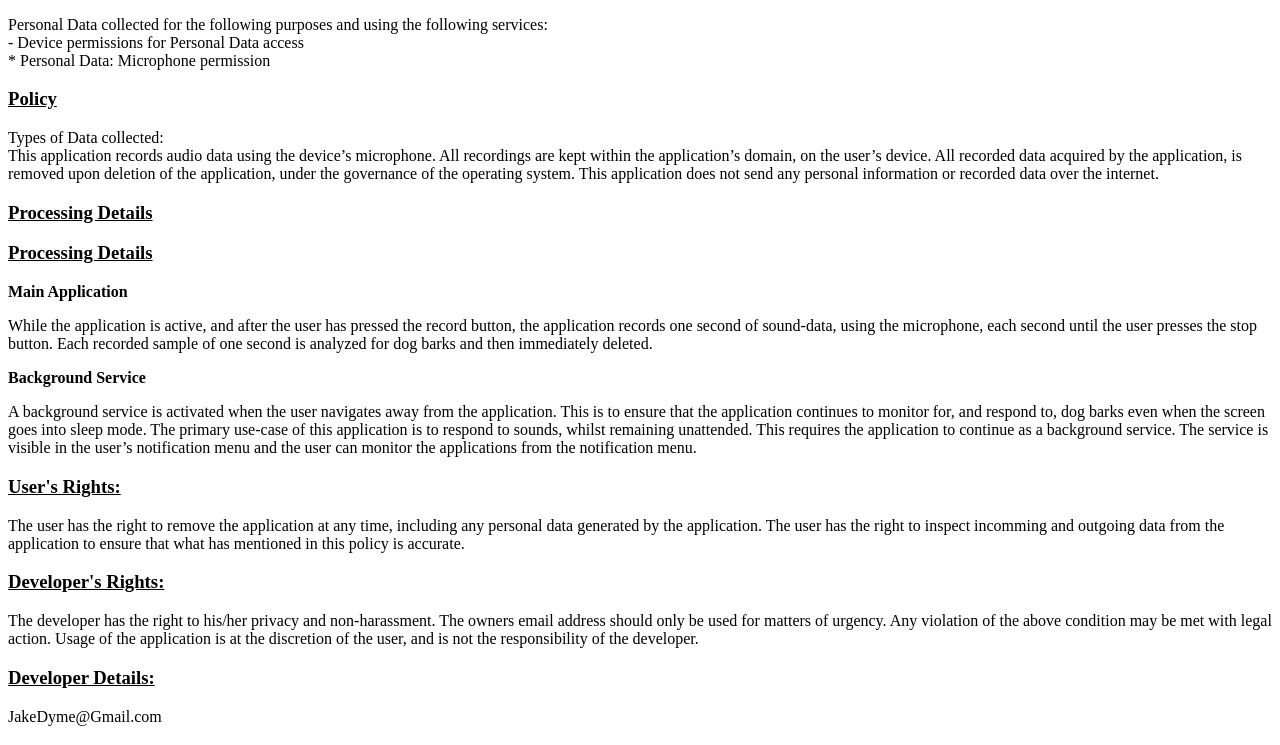
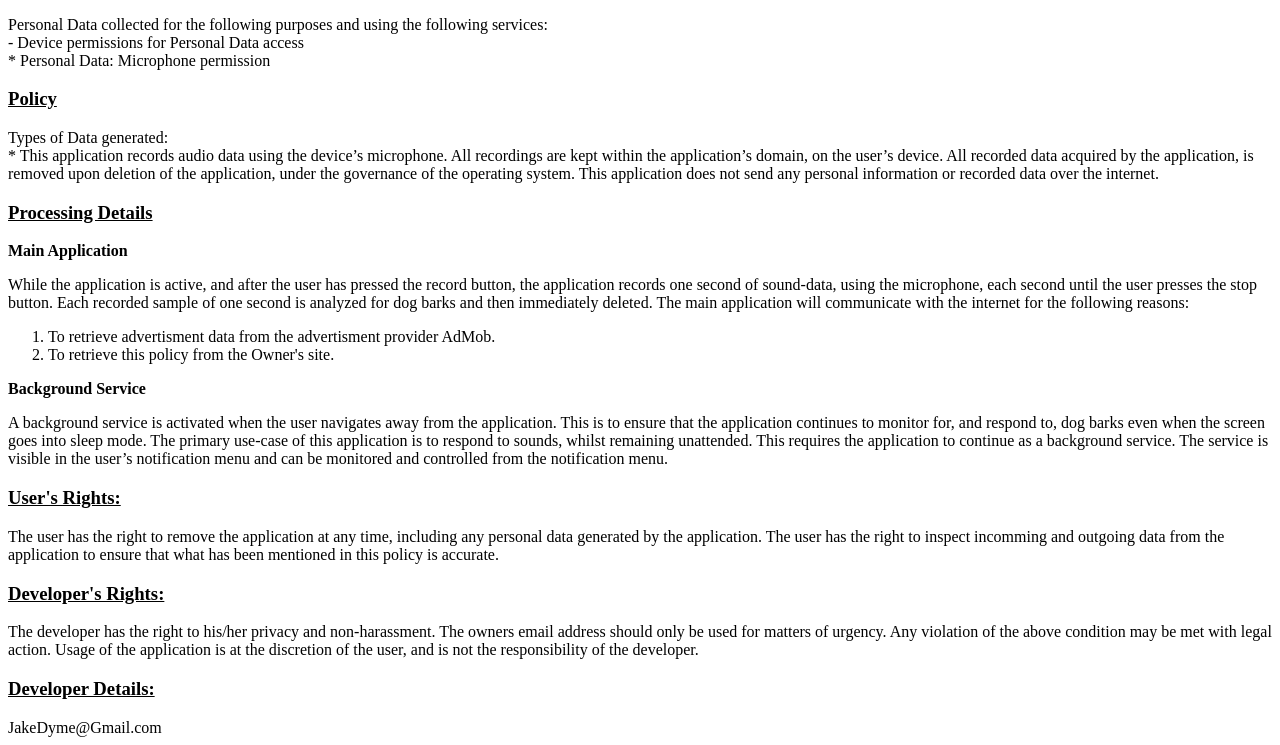
Before and after one commit to JakeDyme/jakedyme.github.io, a plain HTML site: page BarkingDogTrainerPrivacyPolicy.html in a window 1280 px wide. Shown: the part 105-850 px from the top of the page. Drawn offline with Linux system fonts and the light colour scheme.

Commit message:
Policy updates

```diff
--- a/BarkingDogTrainerPrivacyPolicy.html
+++ b/BarkingDogTrainerPrivacyPolicy.html
@@ -9,24 +9,32 @@ Personal Data collected for the following purposes and using the following servi
   * Personal Data: Microphone permission
 
 <h3 style="text-decoration: underline;">Policy</h3>
-Types of Data collected:<br>
-This application records audio data using the device’s microphone. All recordings are kept within the application’s domain, on the user’s device.
+Types of Data generated:<br>
+* This application records audio data using the device’s microphone. All recordings are kept within the application’s domain, on the user’s device.
 All recorded data acquired by the application, is removed upon deletion of the application, under the governance of the operating system.
 This application does not send any personal information or recorded data over the internet.
 
 <h3 style="text-decoration: underline;">Processing Details</h3>
-
-
-<h3 style="text-decoration: underline;">Processing Details</h3>
 <p style="font-weight: bold;">Main Application</p>
 While the application is active, and after the user has pressed the record button, the application records one second of sound-data, using the microphone, each second until the user presses the stop button. Each recorded sample of one second  is analyzed for dog barks and then immediately deleted.
+The main application will communicate with the internet for the following reasons:
+<ol>
+    <li>To retrieve advertisment data from the advertisment provider AdMob.</li>
+    <li>To retrieve this policy from the Owner's site.</li>
+</ol>
 
 <p style="font-weight: bold;">Background Service</p>
-A background service is activated when the user navigates away from the application. This is to ensure that the application continues to monitor for, and respond to, dog barks even when the screen goes into sleep mode. The primary use-case of this application is to respond to sounds, whilst remaining unattended. This requires the application to continue as a background service. The service is visible in the user’s notification menu and the user can monitor the applications from the notification menu.
+A background service is activated when the user navigates away from the application.
+This is to ensure that the application continues to monitor for, and respond to, dog barks
+even when the screen goes into sleep mode.
+The primary use-case of this application is to respond to sounds,
+whilst remaining unattended.
+This requires the application to continue as a background service.
+The service is visible in the user’s notification menu and can be monitored and controlled from the notification menu.
 
 <h3 style="text-decoration: underline;">User's Rights:</h3>
 The user has the right to remove the application at any time, including any personal data generated by the application.
-The user has the right to inspect incomming and outgoing data from the application to ensure that what has mentioned in this policy is accurate.
+The user has the right to inspect incomming and outgoing data from the application to ensure that what has been mentioned in this policy is accurate.
 
 <h3 style="text-decoration: underline;">Developer's Rights:</h3>
 The developer has the right to his/her privacy and non-harassment.
```
